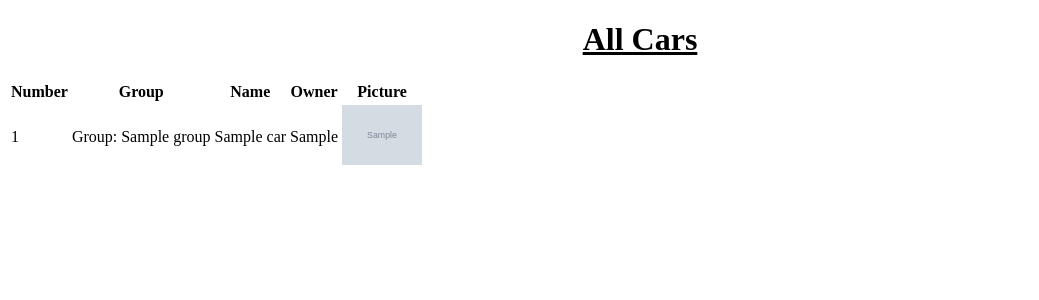
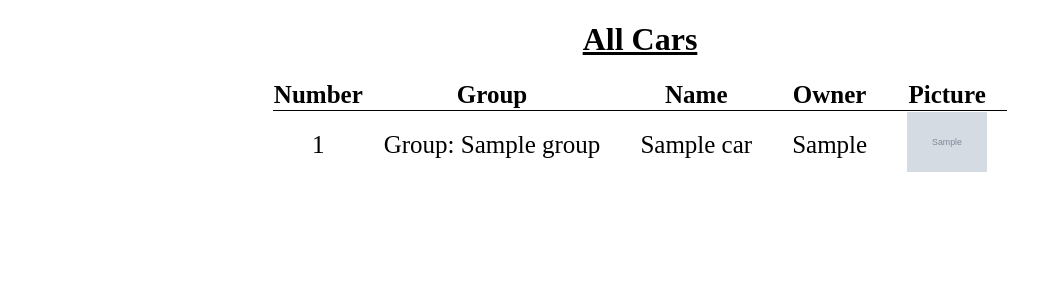
Before and after one commit to alan412/derby, a Django app: page /derby/allCars in a window 1280 px wide. Shown: the top 300 px of the page, without its empty margins (0-1039 px from the left). Run offline with Django 3.2, Linux system fonts and the light colour scheme; tables that the repository leaves empty hold one stand-in row (values such as "Sample post"); grey boxes marked "Sample" are stand-in pictures.

Commit message:
centered tables

```diff
--- a/derby/templates/derby/allCars.html
+++ b/derby/templates/derby/allCars.html
@@ -5,7 +5,7 @@
     <u><b>All Cars</b></u>
 </h1>
 
-<table class="All Cars">
+<table class="Leaderboard">
     <tr>
         <th>Number</th>
         <th>Group</th>
--- a/derby/templates/derby/currentHeat.html
+++ b/derby/templates/derby/currentHeat.html
@@ -33,7 +33,7 @@ function placeTime(where, timeMilliseconds){
 <H2>{{heat.group.name}}</H2>
 <H3 class="time">Not Started</H3>
 </center>
-<table>
+<table class="Leaderboard">
 <tr><th>Lane</th><th>Time</th><th>Name</th><th>Owner</th><th>Picture</th></tr>
  {% for result in results %}
 <tr><td>{{result.lane.number}}</td>
```
